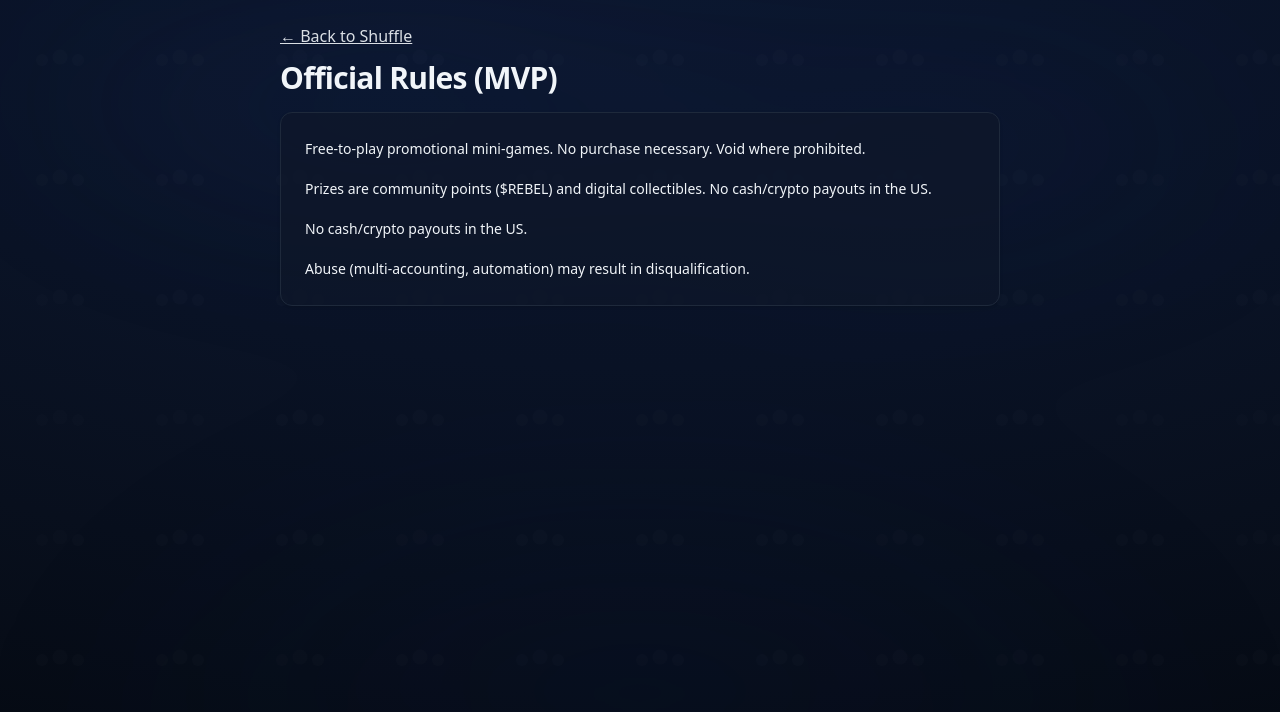
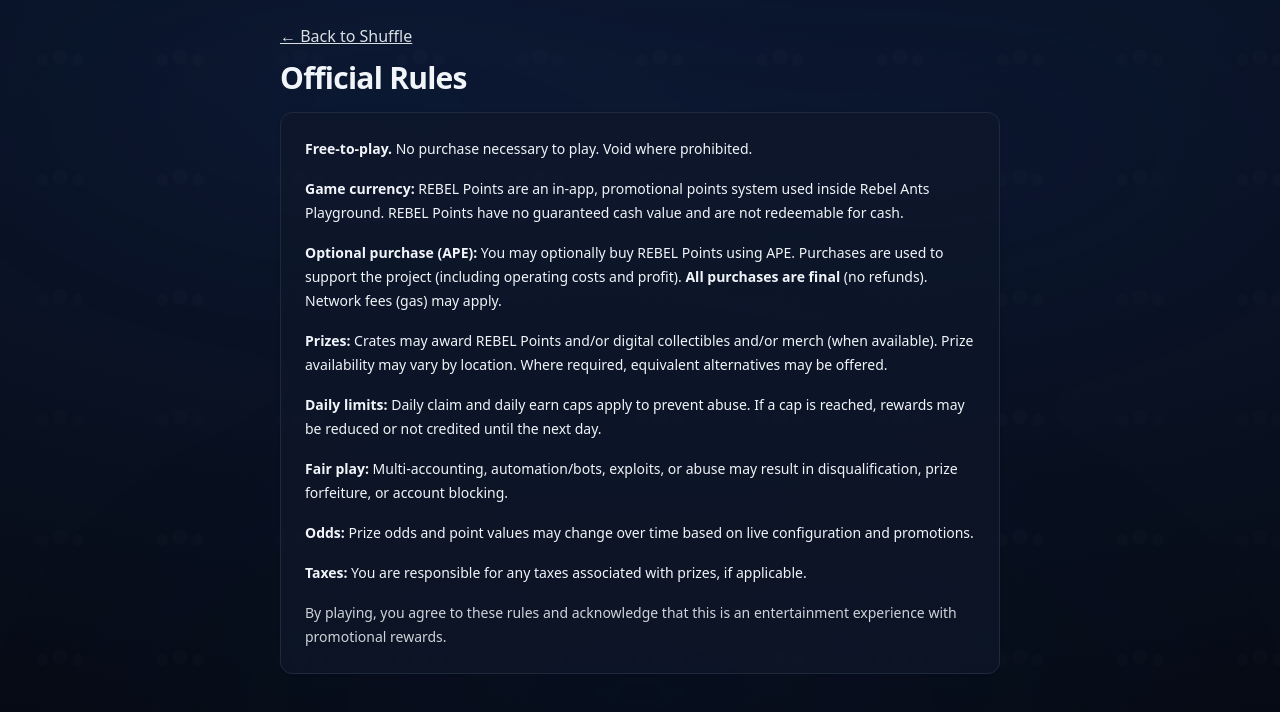
Before and after one commit to D1stknight/rebelants-playground, a Next.js app: page /rules in a window 1280 px wide. Shown: the top 712 px of the page. Built offline with nearby package versions, Linux system fonts and the light colour scheme; no server answers; what @rainbow-me/rainbowkit, wagmi would draw is missing.

Commit message:
Update rules.tsx

```diff
--- a/pages/rules.tsx
+++ b/pages/rules.tsx
@@ -1,3 +1,4 @@
+// pages/rules.tsx
 import Link from "next/link";
 
 export default function Rules() {
@@ -15,13 +16,50 @@ export default function Rules() {
         ← Back to Shuffle
       </Link>
 
-      <h1 className="title mb-4">Official Rules (MVP)</h1>
+      <h1 className="title mb-4">Official Rules</h1>
 
       <div className="ant-card space-y-4 text-sm leading-6">
-        <p>Free-to-play promotional mini-games. No purchase necessary. Void where prohibited.</p>
-        <p>Prizes are community points ($REBEL) and digital collectibles. No cash/crypto payouts in the US.</p>
-        <p>No cash/crypto payouts in the US.</p>
-        <p>Abuse (multi-accounting, automation) may result in disqualification.</p>
+        <p>
+          <b>Free-to-play.</b> No purchase necessary to play. Void where prohibited.
+        </p>
+
+        <p>
+          <b>Game currency:</b> REBEL Points are an in-app, promotional points system used inside Rebel Ants Playground.
+          REBEL Points have no guaranteed cash value and are not redeemable for cash.
+        </p>
+
+        <p>
+          <b>Optional purchase (APE):</b> You may optionally buy REBEL Points using APE. Purchases are used to support
+          the project (including operating costs and profit). <b>All purchases are final</b> (no refunds).
+          Network fees (gas) may apply.
+        </p>
+
+        <p>
+          <b>Prizes:</b> Crates may award REBEL Points and/or digital collectibles and/or merch (when available).
+          Prize availability may vary by location. Where required, equivalent alternatives may be offered.
+        </p>
+
+        <p>
+          <b>Daily limits:</b> Daily claim and daily earn caps apply to prevent abuse. If a cap is reached,
+          rewards may be reduced or not credited until the next day.
+        </p>
+
+        <p>
+          <b>Fair play:</b> Multi-accounting, automation/bots, exploits, or abuse may result in disqualification,
+          prize forfeiture, or account blocking.
+        </p>
+
+        <p>
+          <b>Odds:</b> Prize odds and point values may change over time based on live configuration and promotions.
+        </p>
+
+        <p>
+          <b>Taxes:</b> You are responsible for any taxes associated with prizes, if applicable.
+        </p>
+
+        <p style={{ opacity: 0.85 }}>
+          By playing, you agree to these rules and acknowledge that this is an entertainment experience with promotional rewards.
+        </p>
       </div>
     </main>
   );
```
